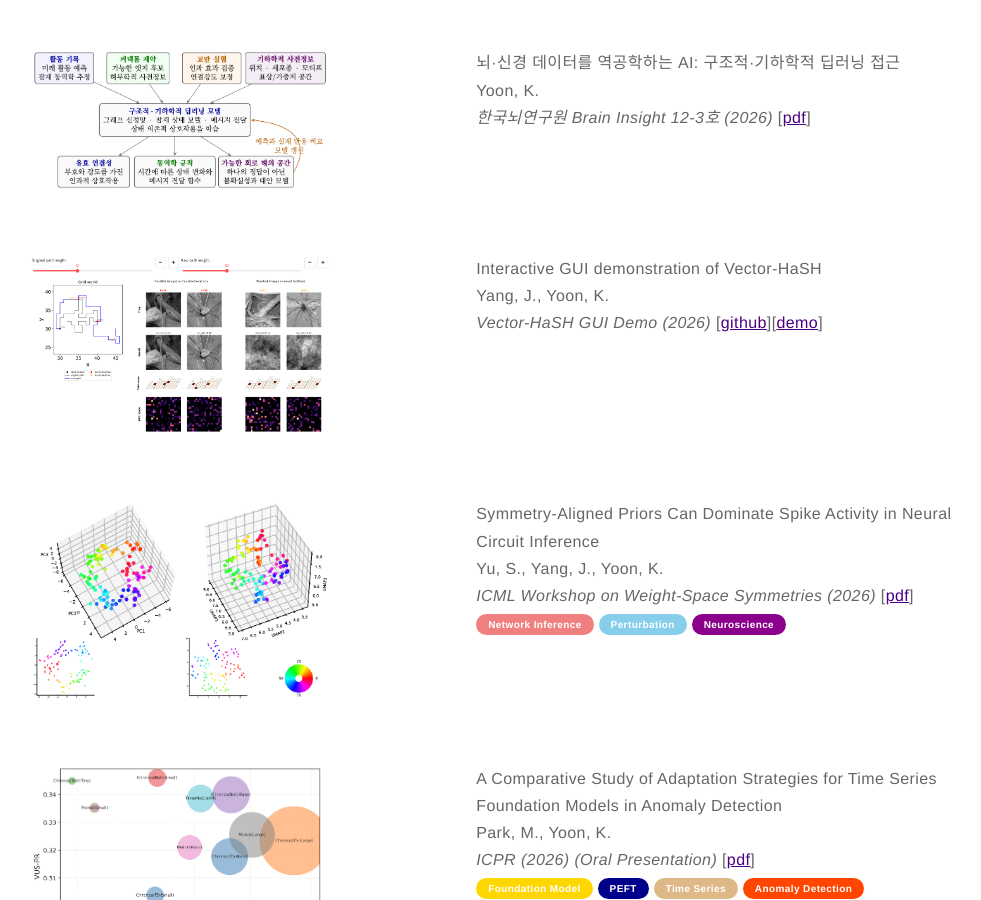
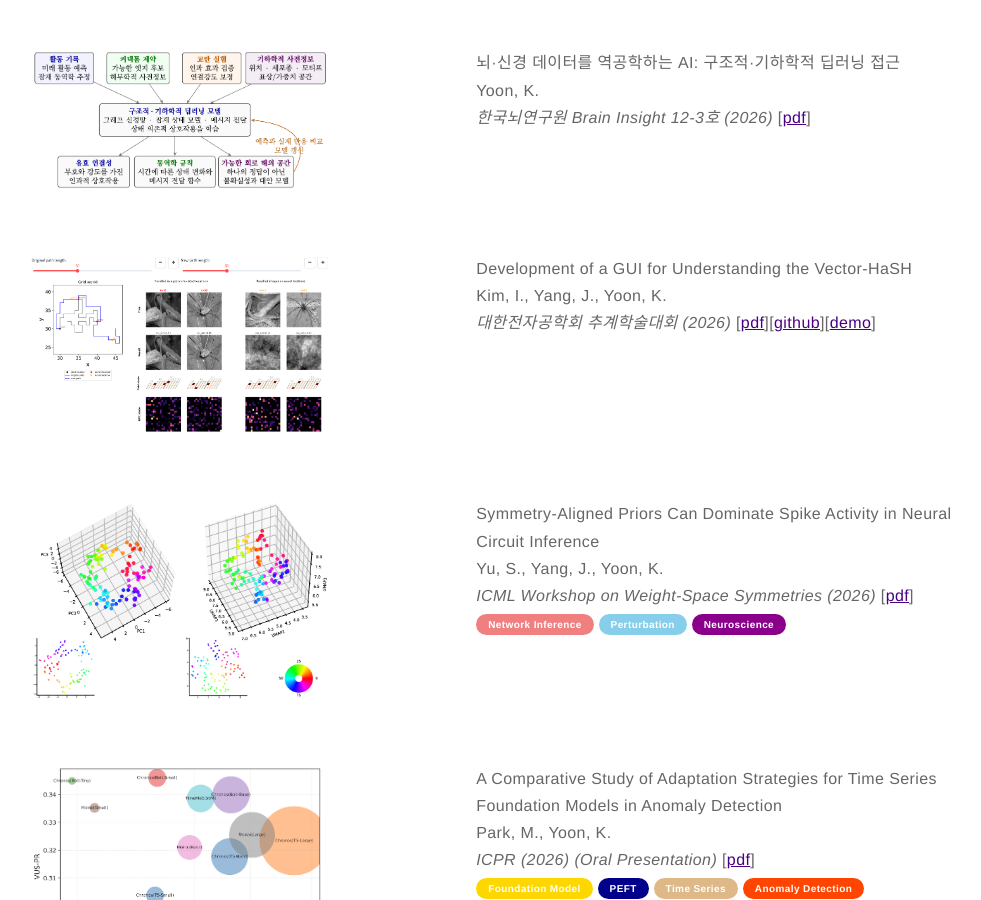
Before and after one commit to kijungyoon/kijungyoon.github.io, a Jekyll site: the page built from papers.md, in a window 1280 px wide and 900 px high, scrolled down 525 px. Shown: the whole window, without its empty margins (184-1165 px from the left). Built offline with Jekyll 4.4.1, drawn with Linux system fonts in a browser that asks for light colours.

Commit message:
Update papers.md

```diff
--- a/papers.md
+++ b/papers.md
@@ -25,10 +25,10 @@ layout: page
     </div>
 
     <div class="toright">
-    <p><b>Interactive GUI demonstration of Vector-HaSH</b><br>
-    Yang, J., Yoon, K.<br>
-    <i>Vector-HaSH GUI Demo (2026)</i>
-    [<a href="https://github.com/niai-lab/vectorhash-demo">github</a>][<a href="https://niai-vectorhash-demo.streamlit.app/">demo</a>]<br>
+    <p><b>Development of a GUI for Understanding the Vector-HaSH</b><br>
+    Kim, I., Yang, J., Yoon, K.<br>
+    <i>대한전자공학회 추계학술대회 (2026)</i>
+    [<a href="https://drive.google.com/file/d/1pNUYHgNJCqMwIXJjGyhzC5kfZFoFzJ5w/view?usp=sharing">pdf</a>][<a href="https://github.com/niai-lab/vectorhash-demo">github</a>][<a href="https://niai-vectorhash-demo.streamlit.app/">demo</a>]<br>
     </p>
     </div>
 </div>
```
